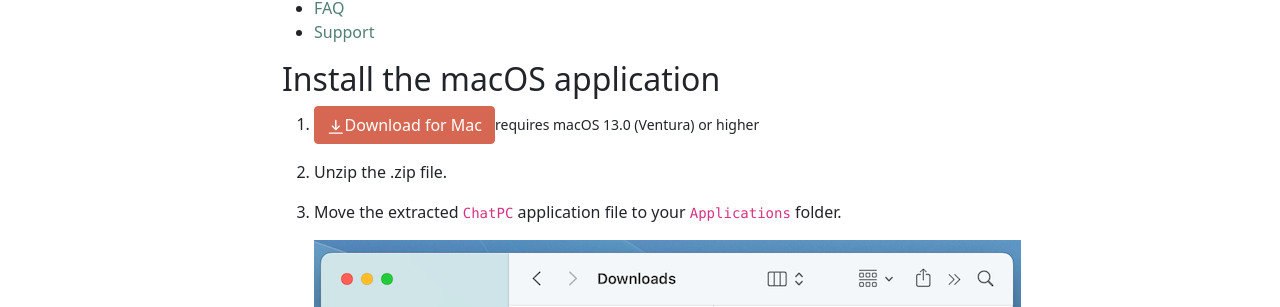
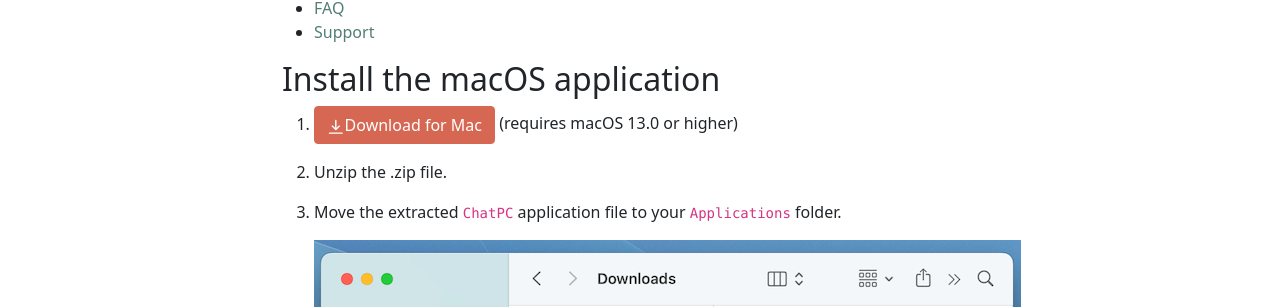
Before and after one commit to dounan/chat-pc-site, a Jekyll site: the page built from docs/macos/getting-started/index-qa.md, in a window 1280 px wide and 900 px high. Shown: the part 422-729 px from the top of the window. Built offline with Jekyll 4.4.1, drawn with Linux system fonts in a browser that asks for light colours; comment, search, counter and statistics services are not loaded; our own code applies the rules of GitHub Pages for plain Markdown files.

Commit message:
fix spacing

```diff
--- a/docs/macos/getting-started/index-qa.md
+++ b/docs/macos/getting-started/index-qa.md
@@ -19,7 +19,7 @@
 
 ## Install the macOS application
 
-1. <p><a href="https://github.com/dounan/chat-pc-site/releases/download/v0.26/ChatPC.v0.26.zip" download="" class="btn btn-cta"><span><svg width="1.1em" height="1.1em" viewBox="0 0 24 25" fill="none" xmlns="http://www.w3.org/2000/svg"><path d="M12 2.5C12.5523 2.5 13 2.94772 13 3.5V14.0858L16.2929 10.7929C16.6834 10.4024 17.3166 10.4024 17.7071 10.7929C18.0976 11.1834 18.0976 11.8166 17.7071 12.2071L12.7078 17.2064L12.7005 17.2136C12.5208 17.3901 12.2746 17.4992 12.003 17.5L12 17.5L11.997 17.5C11.8625 17.4996 11.7343 17.4727 11.6172 17.4241C11.502 17.3764 11.3938 17.3063 11.2995 17.2136L11.2922 17.2064L6.29289 12.2071C5.90237 11.8166 5.90237 11.1834 6.29289 10.7929C6.68342 10.4024 7.31658 10.4024 7.70711 10.7929L11 14.0858V3.5C11 2.94772 11.4477 2.5 12 2.5Z" fill="white"></path><path d="M3 20.5C2.44772 20.5 2 20.9477 2 21.5C2 22.0523 2.44772 22.5 3 22.5H21C21.5523 22.5 22 22.0523 22 21.5C22 20.9477 21.5523 20.5 21 20.5H3Z" fill="white"></path></svg></span>Download for Mac</a><span><small>requires macOS 13.0 (Ventura) or higher</small></span></p>
+1. <p><a href="https://github.com/dounan/chat-pc-site/releases/download/v0.26/ChatPC.v0.26.zip" download="" class="btn btn-cta"><span><svg width="1.1em" height="1.1em" viewBox="0 0 24 25" fill="none" xmlns="http://www.w3.org/2000/svg"><path d="M12 2.5C12.5523 2.5 13 2.94772 13 3.5V14.0858L16.2929 10.7929C16.6834 10.4024 17.3166 10.4024 17.7071 10.7929C18.0976 11.1834 18.0976 11.8166 17.7071 12.2071L12.7078 17.2064L12.7005 17.2136C12.5208 17.3901 12.2746 17.4992 12.003 17.5L12 17.5L11.997 17.5C11.8625 17.4996 11.7343 17.4727 11.6172 17.4241C11.502 17.3764 11.3938 17.3063 11.2995 17.2136L11.2922 17.2064L6.29289 12.2071C5.90237 11.8166 5.90237 11.1834 6.29289 10.7929C6.68342 10.4024 7.31658 10.4024 7.70711 10.7929L11 14.0858V3.5C11 2.94772 11.4477 2.5 12 2.5Z" fill="white"></path><path d="M3 20.5C2.44772 20.5 2 20.9477 2 21.5C2 22.0523 2.44772 22.5 3 22.5H21C21.5523 22.5 22 22.0523 22 21.5C22 20.9477 21.5523 20.5 21 20.5H3Z" fill="white"></path></svg></span>Download for Mac</a><span>&nbsp;(requires macOS 13.0 or higher)</span></p>
 
 1. Unzip the .zip file.
 
```
